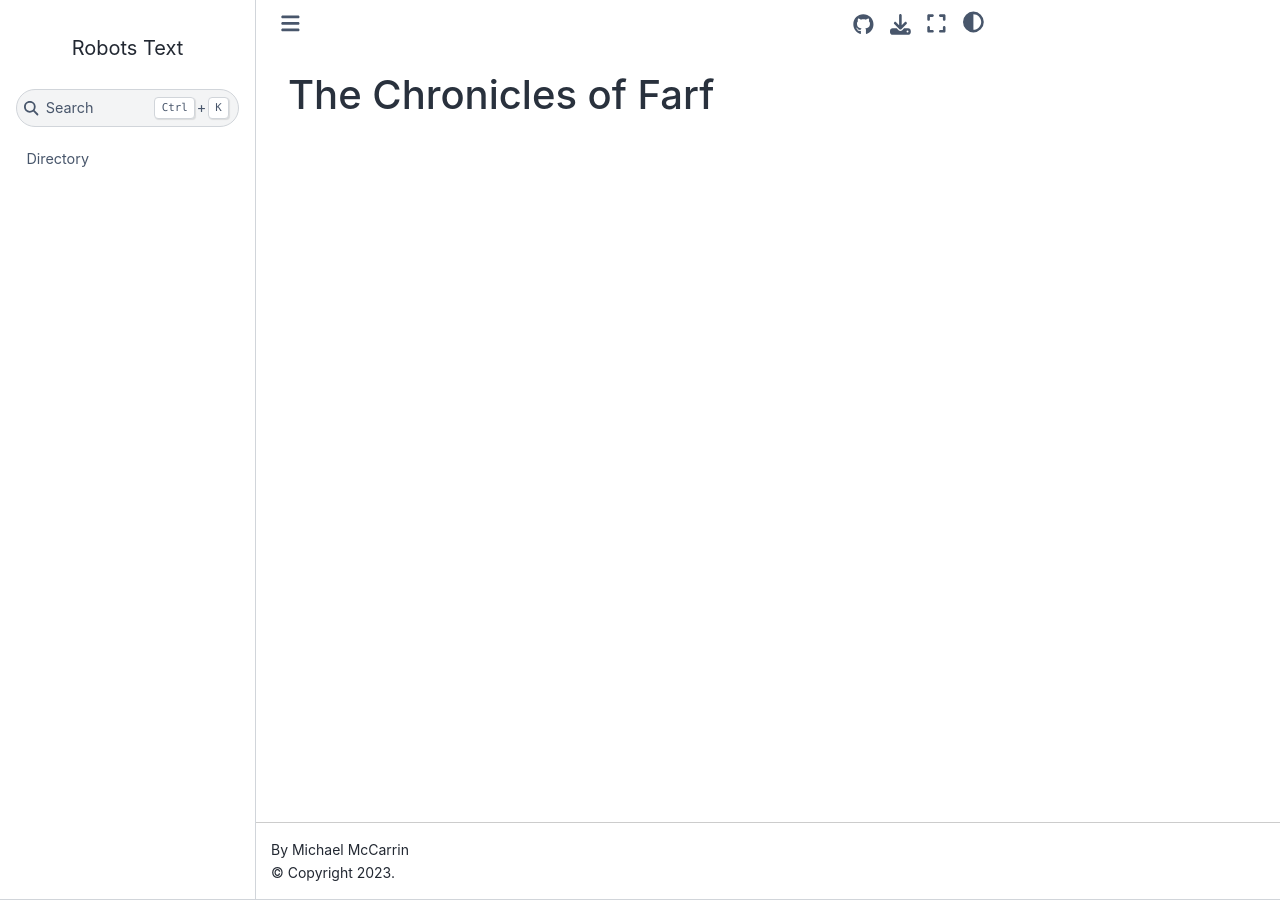
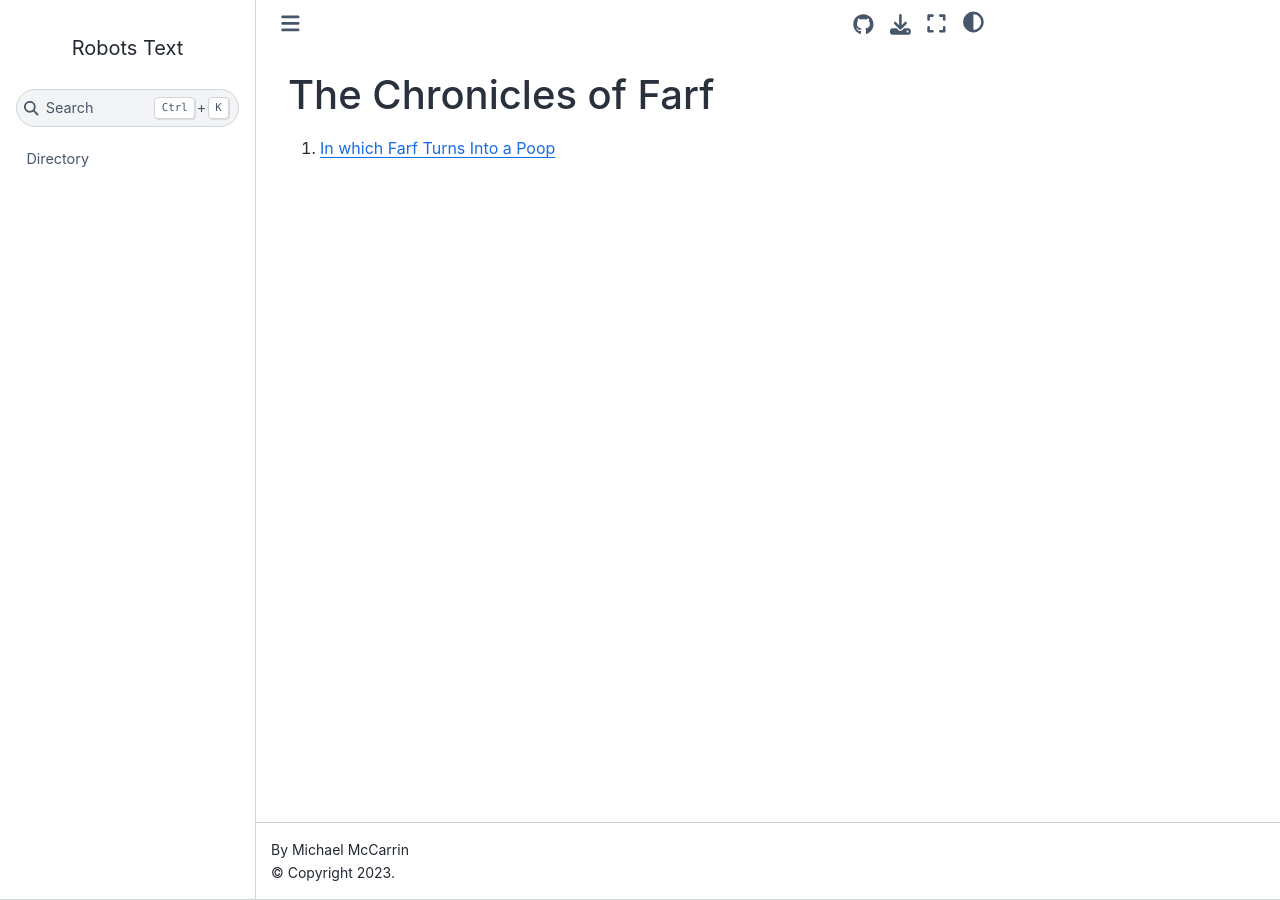
Before and after one commit to gramlogic/robotstext, a Jupyter Book: the page built from chronicles/title.md, in a window 1280 px wide. Built offline with Jupyter Book 1.0.4 settings and Sphinx 7.4.7 and the Sphinx Book theme 1.1.4, drawn with Linux system fonts in a browser that asks for light colours.

Commit message:
updating contents

```diff
--- a/chronicles/title.md
+++ b/chronicles/title.md
@@ -1 +1,2 @@
 # The Chronicles of Farf
+1. [In which Farf Turns Into a Poop](poop.md)
```
